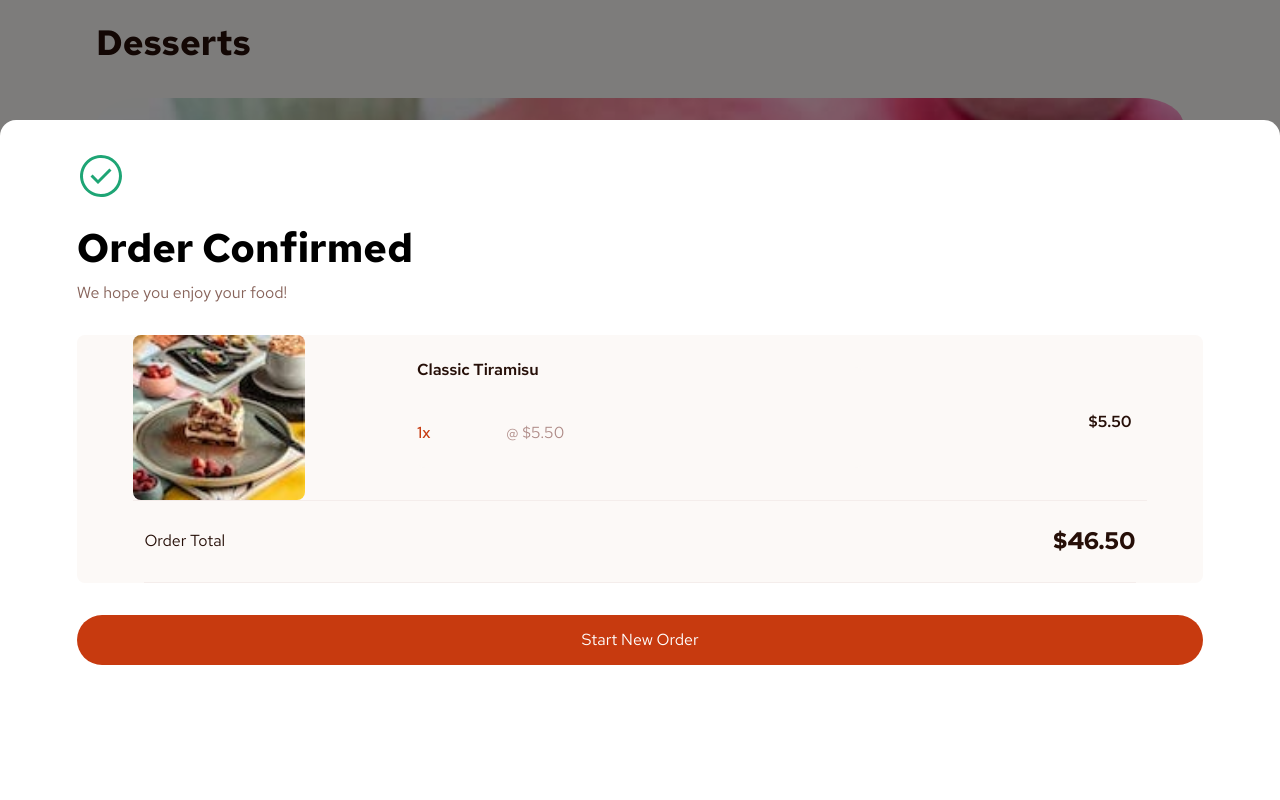
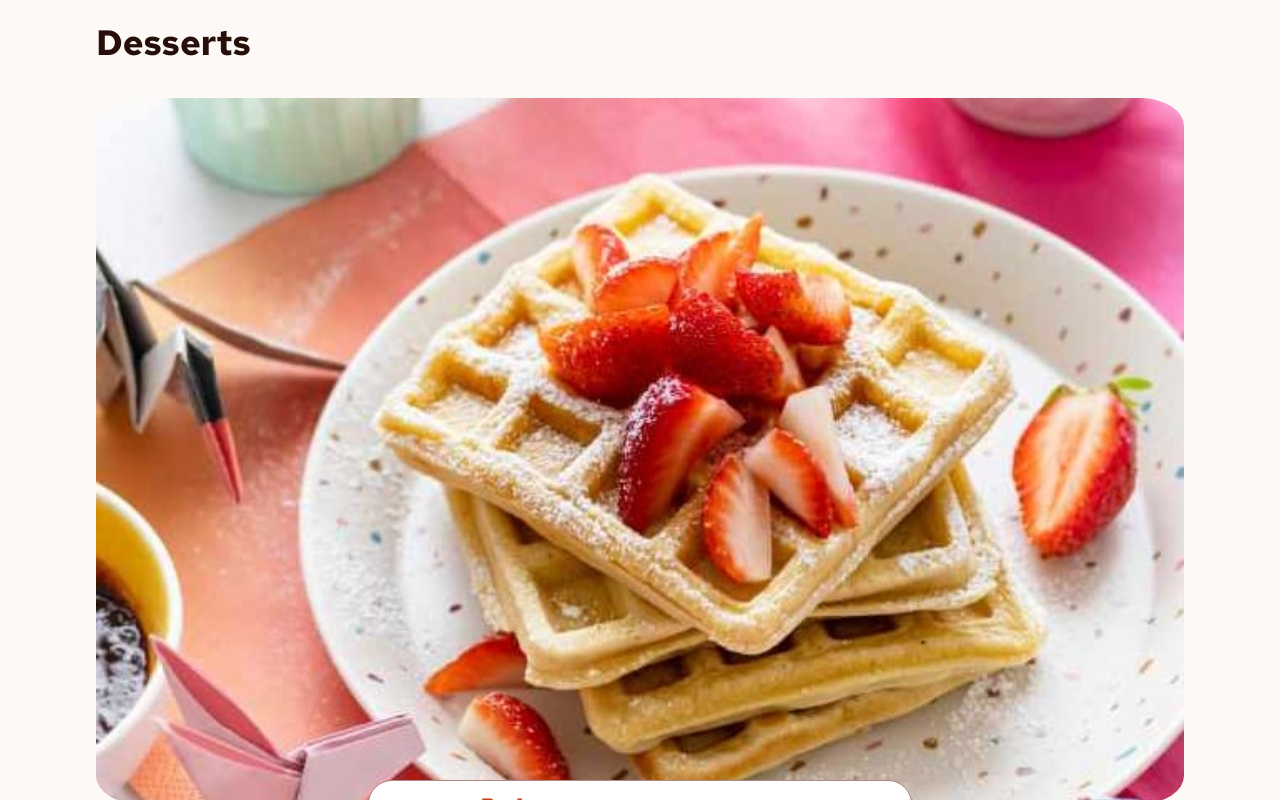
Before and after one commit to Luendel/product-list-with-cart, an Angular app: page / in a window 1280 px wide. Shown: the top 800 px of the page. Built offline with nearby package versions, Linux system fonts and the light colour scheme.

Commit message:
modified:   src/app/app.component.html modified:   src/app/components/modal/Modal.component.css modified:   src/app/components/modal/Modal.component.html modified:   src/app/components/modal/Modal.component.ts

```diff
--- a/src/app/app.component.html
+++ b/src/app/app.component.html
@@ -1,5 +1,5 @@
 <main>
-  <app-modal></app-modal>
+  <app-modal [totalPrice]="total_price" [items]="items"></app-modal>
   <app-desserts (storageUpdated)="updateTotal($event)"></app-desserts>
   <app-cart [total]="total" [items]="items" [total_price]="total_price" (removeItem)="removeItem($event)"></app-cart>
 </main>
--- a/src/app/components/modal/Modal.component.css
+++ b/src/app/components/modal/Modal.component.css
@@ -4,6 +4,7 @@ section {
     width: 100vw;
     height: 100vh;
     top: 0;
+    display: block;
 }
 
 section .container {
@@ -141,3 +142,7 @@ section .container .button:hover {
     opacity: 90%;
     cursor: pointer;
 }
+
+section.none {
+    display: none;
+}
--- a/src/app/components/modal/Modal.component.html
+++ b/src/app/components/modal/Modal.component.html
@@ -1,4 +1,4 @@
-<section>
+<section [class]="class">
     <div class="container">
         <div class="confirm-img">
             <img src="/assets/images/icon-order-confirmed.svg" alt="oder confirmed icon">
@@ -8,25 +8,25 @@
         <p>We hope you enjoy your food!</p>
 
         <ul>
-            <li>
+            <li *ngFor="let item of items">
                 <div>
-                    <img src="/assets/images/image-tiramisu-thumbnail.jpg" alt="classic tiramisu">
+                    <img [src]="handleSrc(item.name)" [alt]="item.name">
                 </div>
                 <ul class="price-list">
-                    <li class="title">Classic Tiramisu</li>
-                    <li class="quantity">1x</li>
-                    <li class="price">&#64; $5.50</li>
+                    <li class="title">{{item.name}}</li>
+                    <li class="quantity">{{item.quantity}}x</li>
+                    <li class="price">&#64; {{item.price | currency:'USD'}}</li>
                 </ul>
                 <p class="parcial-price">
-                    $5.50
+                    {{item.price*item.quantity | currency:'USD'}}
                 </p>
             </li>
             <li class="total">
                 <p>Order Total</p>
-                <p class="total-price">$46.50</p>
+                <p class="total-price">{{totalPrice | currency:'USD'}}</p>
             </li>
         </ul>
-        <div class="button">
+        <div class="button" (click)="handleClick()">
             Start New Order
         </div>
     </div>
--- a/src/app/components/modal/Modal.component.ts
+++ b/src/app/components/modal/Modal.component.ts
@@ -1,10 +1,51 @@
-import { Component } from "@angular/core";
+import { Component, Input, OnInit } from "@angular/core";
+import { GetProducts } from "../../services/GetProducts/GetProducts.service";
+import { Subscription } from "rxjs";
 
 @Component({
     selector:"app-modal",
     templateUrl:"./Modal.component.html",
     styleUrl:"./Modal.component.css"
 })
-export class Modal {
+export class Modal implements OnInit{
+    @Input() totalPrice:any;
+    @Input() items:any;
+
+    class = "none"
+
+    products:any;
+
+    subscription!: Subscription;
+
+    constructor(private get_products:GetProducts){}
+
+    ngOnInit(): void {
+        let temp:any;
+
+        this.subscription = this.get_products.getProducts().subscribe(function(item:any):void{
+            temp = item
+        })
+
+        this.products = temp
+    }
+
+    handleClick(){
+        console.log(this.products)
+    }
+
+    handleSrc(name:string){
+        let temp = this.products
+        let i = 0
+
+        while(temp[i].name !== name){
+            i++
+
+            if(i > temp.length){
+                break
+            }
+        }
+
+        return temp[i].image.thumbnail
+    }
 
 }
```
